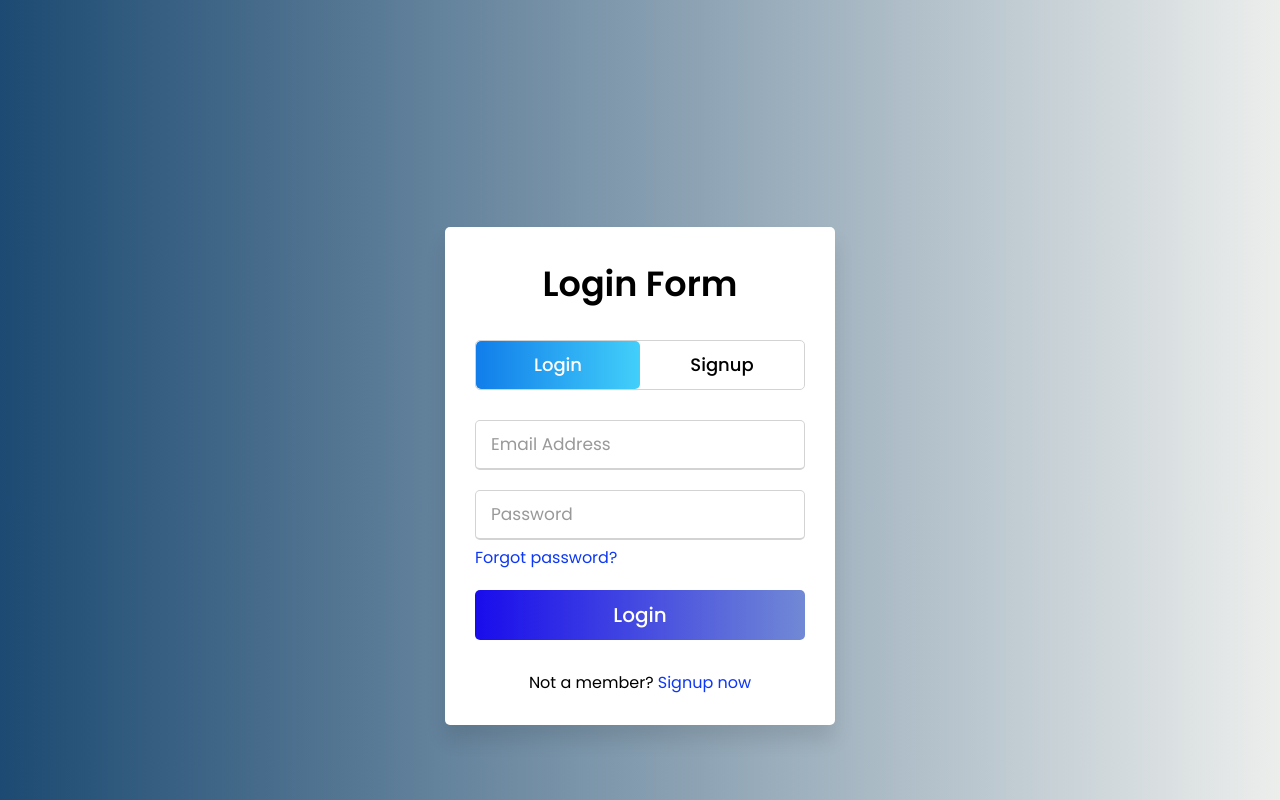
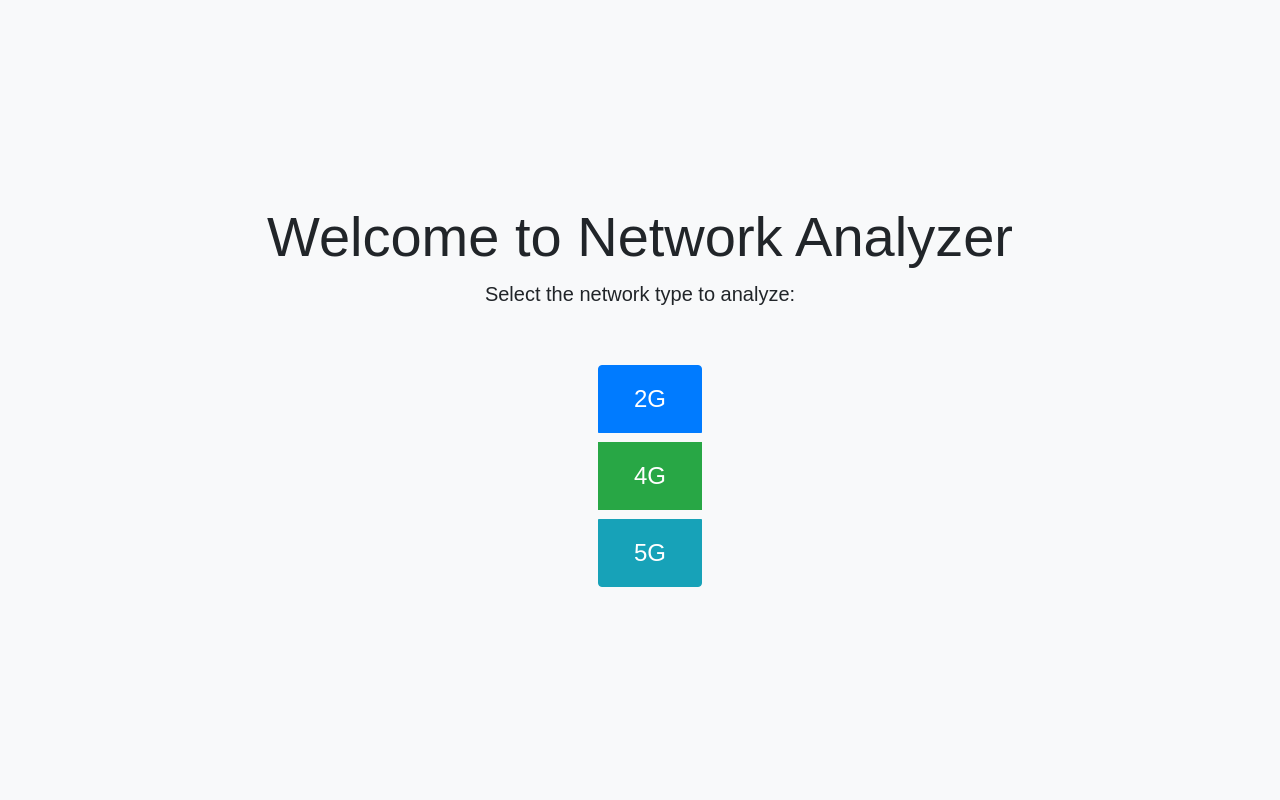
Before and after one commit to Liloiscracked/dashboard-app, a Flask app: page / in a window 1280 px wide. Run offline with Flask 3, Linux system fonts and the light colour scheme; some libraries are stand-ins or nearby versions.

Commit message:
modified index.html file and added its path

```diff
--- a/app/routes.py
+++ b/app/routes.py
@@ -1,4 +1,3 @@
-import pandas as pd
 from flask import render_template, request, redirect, url_for, session, flash
 from two_g_data import DataProcessor_2g
 from run import app, get_db_connection
@@ -9,7 +8,7 @@ from five_g_data import DataProcessor_5g
 def index():
     if "user" in session:
         return redirect(url_for("home"))
-    return render_template("login.html")
+    return render_template("index.html")
 
 @app.route("/login", methods=["POST"])
 def login():
--- a/app/templates/index.html
+++ b/app/templates/index.html
@@ -1,159 +1,54 @@
 <!DOCTYPE html>
 <html lang="en">
+
 <head>
     <meta charset="UTF-8">
     <meta name="viewport" content="width=device-width, initial-scale=1.0">
-    <title>Network Performance Dashboard</title>
-    <link rel="stylesheet" href="https://stackpath.bootstrapcdn.com/bootstrap/4.5.2/css/bootstrap.min.css">
-    <script src="https://cdn.plot.ly/plotly-latest.min.js"></script>
-    <script src="https://code.jquery.com/jquery-3.5.1.slim.min.js"></script>
-    <script src="https://cdn.jsdelivr.net/npm/@popperjs/core@2.9.3/dist/umd/popper.min.js"></script>
-    <script src="https://stackpath.bootstrapcdn.com/bootstrap/4.5.2/js/bootstrap.min.js"></script>
+    <title>Welcome to Network Analyzer</title>
+    <link href="https://maxcdn.bootstrapcdn.com/bootstrap/4.5.2/css/bootstrap.min.css" rel="stylesheet">
     <style>
-        body {
-            font-family: 'Arial', sans-serif;
-            background-color: #f4f4f9;
-            color: #333;
+        body, html {
+            height: 100%;
             margin: 0;
-            padding: 0;
+            font-family: Arial, sans-serif;
+            background: #f8f9fa;
+            display: flex;
+            justify-content: center;
+            align-items: center;
         }
+
         .container {
-            display: flex;
-            flex-direction: column;
-            gap: 20px; /* Space between sections */
-            margin-top: 20px;
-            padding: 20px;
-            background: #fff;
-            border-radius: 8px;
-            box-shadow: 0 2px 4px rgba(0, 0, 0, 0.1);
-        }
-        .header {
             text-align: center;
         }
-        .header h1 {
-            font-size: 2.5rem;
-            color: #007bff;
-            margin-bottom: 0;
+
+        .btn-group-vertical {
+            margin-top: 30px;
         }
-        .header p {
-            font-size: 1.1rem;
-            color: #555;
-        }
-        .filter {
-            margin-bottom: 30px;
-        }
-        .chart-container {
-            padding: 10px;
-            border: 1px solid #ddd;
-            border-radius: 8px;
-            background-color: #f9f9f9;
-            margin-bottom: 20px; /* Space between charts */
-            overflow: hidden; /* Hide any excess content */
-            height: 500px; /* Set a fixed height for the container */
-            position: relative;
-        }
-        .chart-container h2 {
+
+        .btn-custom {
             font-size: 1.5rem;
-            color: #333;
-            margin-bottom: 15px;
-        }
-        .footer {
-            text-align: center;
-            padding: 10px;
-            background: #007bff;
-            color: #fff;
-            border-radius: 0 0 8px 8px;
-        }
-        @media (max-width: 768px) {
-            .container {
-                margin-top: 10px;
-                padding: 15px;
-            }
-        }
-        .plot-container {
-            width: 100%; /* Ensures plot takes full width of container */
-            height: 100%; /* Ensures plot takes full height of container */
-            overflow: auto; /* Enable scrolling */
-        }
-        .plot-container .plotly-graph-div {
-            width: 100% !important; /* Ensures Plotly graph takes full width */
-            height: 100% !important; /* Ensures Plotly graph takes full height */
-            max-width: 100%;
-            max-height: 100%;
-            overflow: hidden; /* Hide overflow inside plotly graph */
-        }
-        /* Flexbox styles for visualization layout */
-        .visualization-row {
-            display: flex;
-            justify-content: space-between; /* Push columns to the edges */
-            gap: 20px; /* Space between columns */
-        }
-        .visualization-column {
-            flex: 1;
-            min-width: 0; /* Allows flex items to shrink below their content size */
-            max-width: calc(50% - 10px); /* Adjusts the width to account for gaps */
-            overflow: hidden; /* Hide any overflow */
+            padding: 15px 25px;
+            margin: 10px;
+            width: 100%;
+            max-width: 300px;
         }
     </style>
 </head>
+
 <body>
     <div class="container">
-        <div class="header">
-            <h1>Network Performance Dashboard</h1>
-            <p>Visualize network coverage, throughput, and signal strength trends for two files.</p>
-        </div>
-        <div class="filter">
-            <form method="POST" action="{{ url_for('home') }}" enctype="multipart/form-data">
-                <div class="form-group">
-                    <label for="file1">Select the first CSV file:</label>
-                    <input type="file" id="file1" name="file1" class="form-control" accept=".csv" required>
-                </div>
-                <div class="form-group">
-                    <label for="file2">Select the second CSV file:</label>
-                    <input type="file" id="file2" name="file2" class="form-control" accept=".csv" required>
-                </div>
-                <button type="submit" class="btn btn-primary">Upload and Compare</button>
-            </form>
-        </div>
-
-        <!-- Flexbox Container for Side-by-Side Visualizations -->
-        <div class="visualization-row">
-            <!-- File 1 Visualizations -->
-            <div class="visualization-column">
-                <div class="chart-container">
-                    <h2>Network Coverage and Throughput - File 1</h2>
-                    <div id="map1" class="plot-container">{{ map_html1|safe }}</div>
-                </div>
-                <div class="chart-container">
-                    <h2>Data Throughput Over Time - File 1</h2>
-                    <div id="throughput1" class="plot-container">{{ throughput_html1|safe }}</div>
-                </div>
-                <div class="chart-container">
-                    <h2>RSRP Over Time - File 1</h2>
-                    <div id="rsrp1" class="plot-container">{{ rsrp_html1|safe }}</div>
-                </div>
-            </div>
-
-            <!-- File 2 Visualizations -->
-            <div class="visualization-column">
-                <div class="chart-container">
-                    <h2>Network Coverage and Throughput - File 2</h2>
-                    <div id="map2" class="plot-container">{{ map_html2|safe }}</div>
-                </div>
-                <div class="chart-container">
-                    <h2>Data Throughput Over Time - File 2</h2>
-                    <div id="throughput2" class="plot-container">{{ throughput_html2|safe }}</div>
-                </div>
-                <div class="chart-container">
-                    <h2>RSRP Over Time - File 2</h2>
-                    <div id="rsrp2" class="plot-container">{{ rsrp_html2|safe }}</div>
-                </div>
-            </div>
-        </div>
-
-        <div class="footer">
-            <p>&copy; 2024 Network Performance Dashboard. All rights reserved.</p>
+        <h1 class="display-4">Welcome to Network Analyzer</h1>
+        <p class="lead">Select the network type to analyze:</p>
+        <div class="btn-group-vertical">
+            <a href="/2g" class="btn btn-primary btn-custom">2G</a>
+            <a href="/4g" class="btn btn-success btn-custom">4G</a>
+            <a href="/5g" class="btn btn-info btn-custom">5G</a>
         </div>
     </div>
+
+    <script src="https://ajax.googleapis.com/ajax/libs/jquery/3.5.1/jquery.min.js"></script>
+    <script src="https://cdnjs.cloudflare.com/ajax/libs/popper.js/1.16.0/umd/popper.min.js"></script>
+    <script src="https://maxcdn.bootstrapcdn.com/bootstrap/4.5.2/js/bootstrap.min.js"></script>
 </body>
+
 </html>
```
